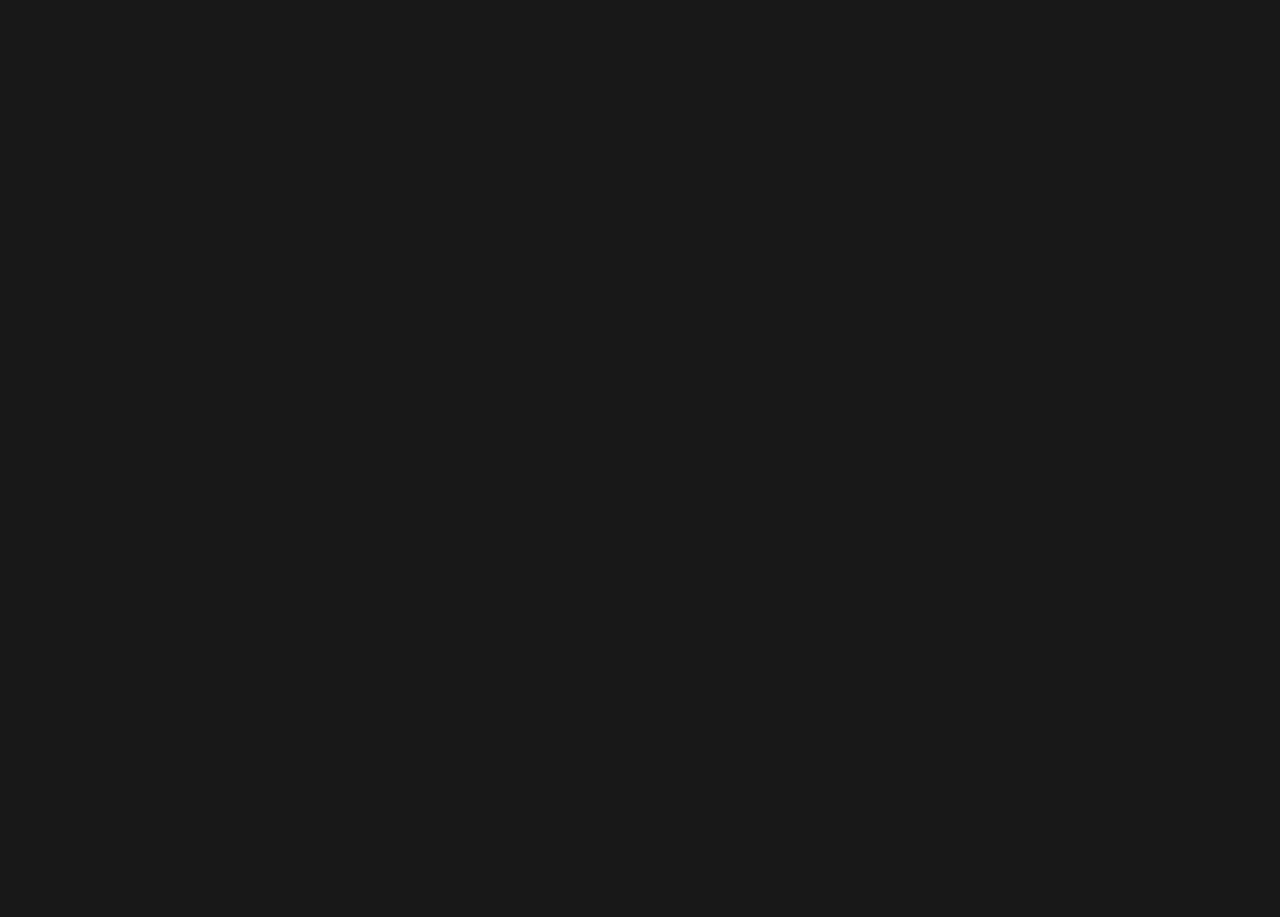
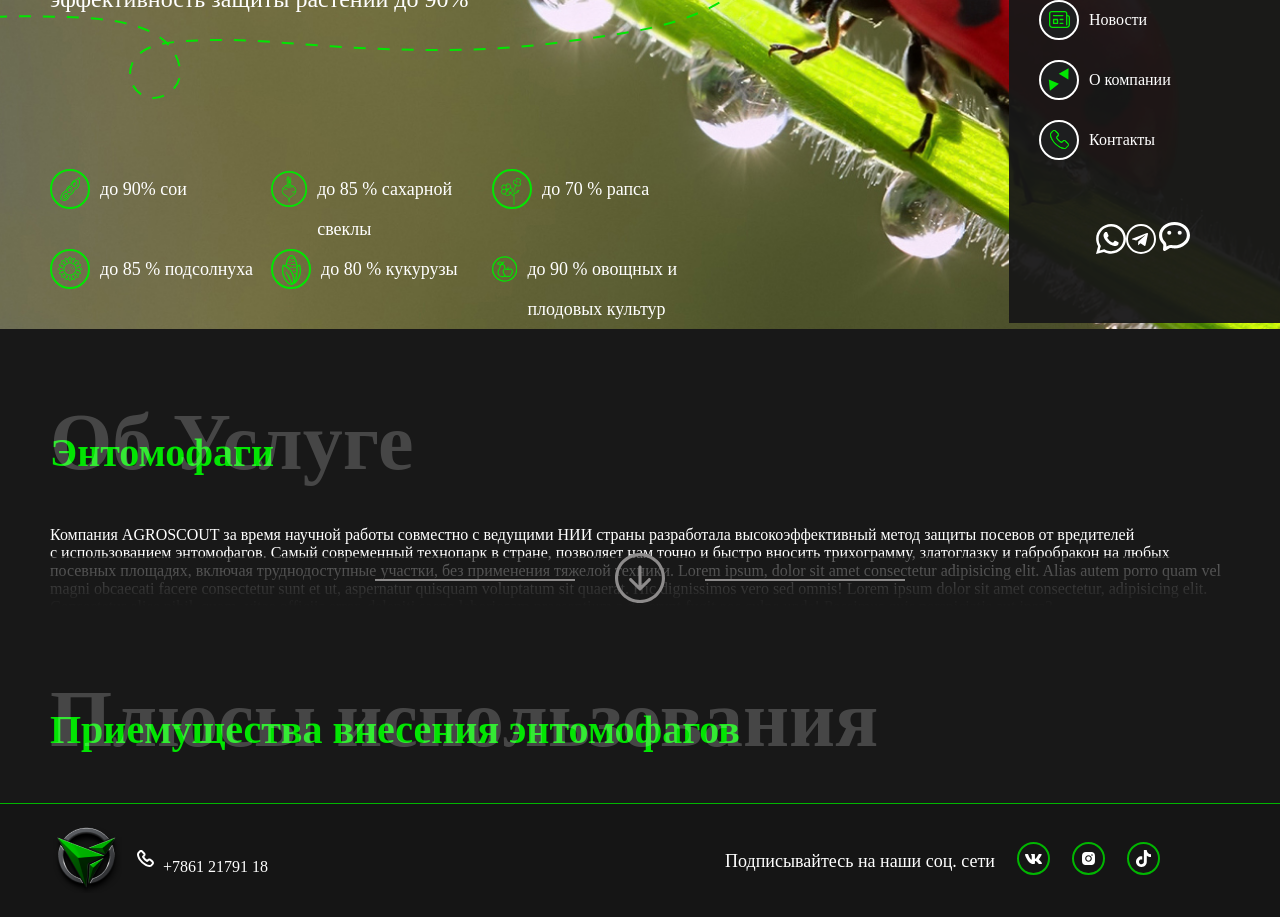
Before and after one commit to MAChapurin/copter-store, a Next.js app: page /insects in a window 1280 px wide. Before the commit this address had no page. Shown: the part 400-1317 px from the top of the page. Before the commit the page ends 800 px from the top, so only its background shows below. Built offline with nearby package versions, Linux system fonts and the light colour scheme.

Commit message:
started insects page

```diff
--- /dev/null
+++ b/src/pages/insects/index.tsx
@@ -0,0 +1,65 @@
+import styles from './insects.module.css';
+
+import { Footer } from "@/components/Footer";
+
+import { Header } from "@/components/Header";
+import Head from 'next/head';
+import { Hero } from '@/components/Hero';
+import { EIcons, Icon } from '@/ui/Icon';
+import { Section } from '@/components/Section';
+import { PartHidden } from '@/components/PartHidden';
+
+export default function Insects() {
+    return (
+        <>
+            <Head>
+                <title>About | Copter-store</title>
+                <meta name="description" content="Generated by create next app" />
+                <meta name="viewport" content="width=device-width, initial-scale=1" />
+                <link rel="icon" href="/favicon.ico" />
+            </Head>
+            <Header />
+            <main>
+                <Hero src='/img/bg-insect.jpg' title='Высокоэффективные Энтомофаги' desc='Внесение  энтофагов  при помощи БПЛА увеличивает эффективность защиты растений до 90%'>
+                    <ul className={styles.container}>
+                        <li className={styles.item}>
+                            <Icon name={EIcons.soy} />
+                            <p>до 90% сои</p>
+                        </li>
+                        <li className={styles.item}>
+                            <Icon name={EIcons.beet} />
+                            <p>до 85 % сахарной свеклы</p>
+                        </li>
+                        <li className={styles.item}>
+                            <Icon name={EIcons.raps} />
+                            <p>до 70 % рапса</p>
+                        </li>
+                        <li className={styles.item}>
+                            <Icon name={EIcons.sunflower} />
+                            <p>до 85 % подсолнуха</p>
+                        </li>
+                        <li className={styles.item}>
+                            <Icon name={EIcons.corn} />
+                            <p>до 80 % кукурузы</p>
+                        </li>
+                        <li className={styles.item}>
+                            <Icon name={EIcons.fruits} />
+                            <p>до 90 % овощных и плодовых культур</p>
+                        </li>
+                    </ul>
+                </Hero>
+                <Section title='Энтомофаги' subtitle='Об Услуге'>
+                    <PartHidden>
+                    Компания AGROSCOUT за&nbsp;время научной работы совместно с&nbsp;ведущими НИИ страны разработала высокоэффективный метод защиты посевов от&nbsp;вредителей с&nbsp;использованием энтомофагов. Самый современный технопарк в&nbsp;стране, позволяет нам точно и&nbsp;быстро вносить трихограмму, златоглазку и&nbsp;габробракон на&nbsp;любых посевных площадях, включая труднодоступные участки, без применения тяжелой техники.
+                    Lorem ipsum, dolor sit amet consectetur adipisicing elit. Alias autem porro quam vel magni obcaecati facere consectetur sunt et ut, aspernatur quisquam voluptatum sit quaerat. Hic dignissimos vero sed omnis!
+                    Lorem ipsum dolor sit amet consectetur, adipisicing elit. Consectetur alias nihil, quam, vitae officiis error, deleniti saepe laboriosam praesentium a deserunt fugit eos culpa unde! Possimus quis perspiciatis aut ipsa?
+                    </PartHidden>
+                </Section>
+                <Section title='Приемущества внесения энтомофагов' subtitle='Плюсы использования'>
+
+                </Section>
+            </main>
+            <Footer />
+        </>
+    );
+}
--- /dev/null
+++ b/src/pages/insects/insects.module.css
@@ -0,0 +1,12 @@
+.container {
+    display: grid;
+    grid-template-columns: repeat(3,1fr);
+    list-style-type: none;
+}
+
+.item {
+    font-size: 18px;
+    line-height: 40px;
+    display: flex;
+    gap: 10px;
+}
```
Also changed, not shown: public/img/bg-insect.jpg (added).
